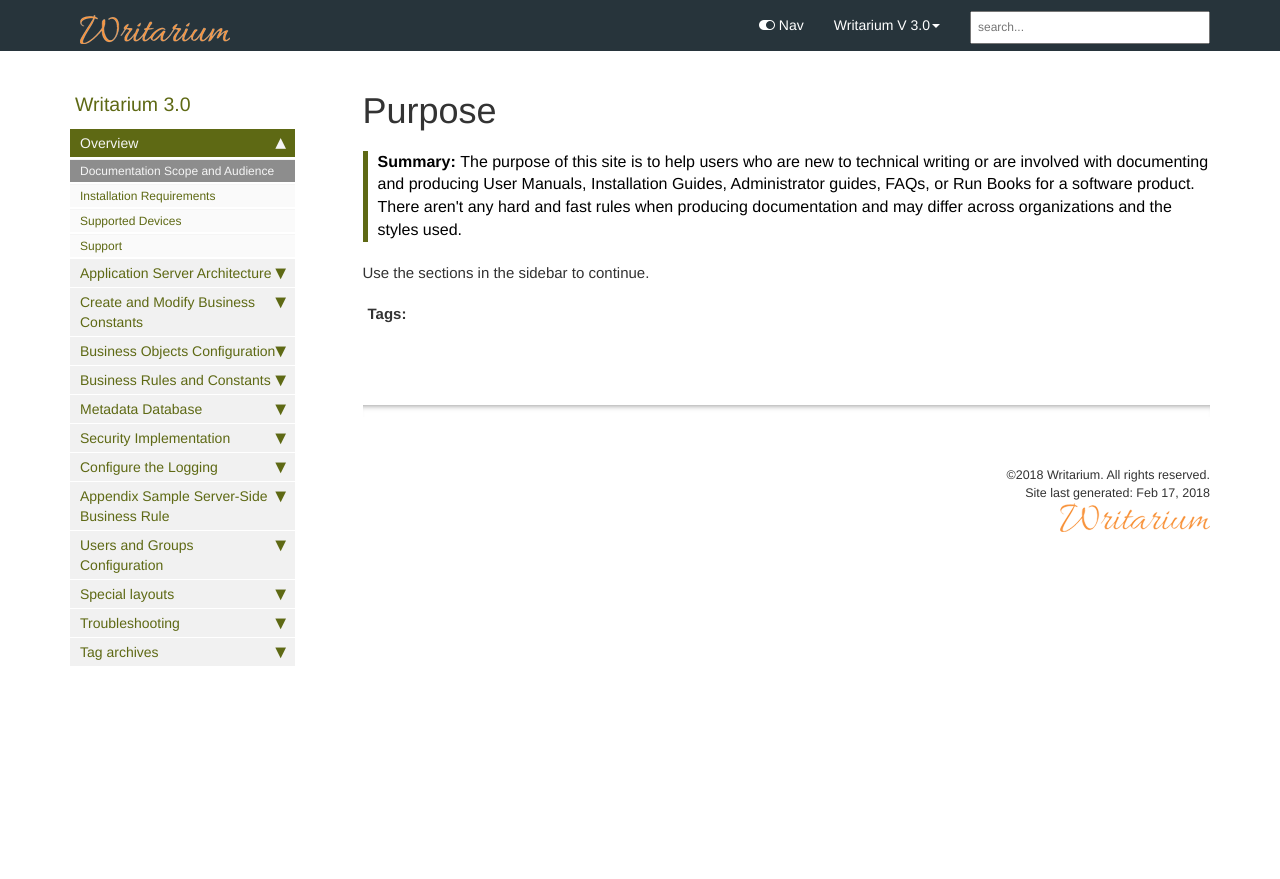
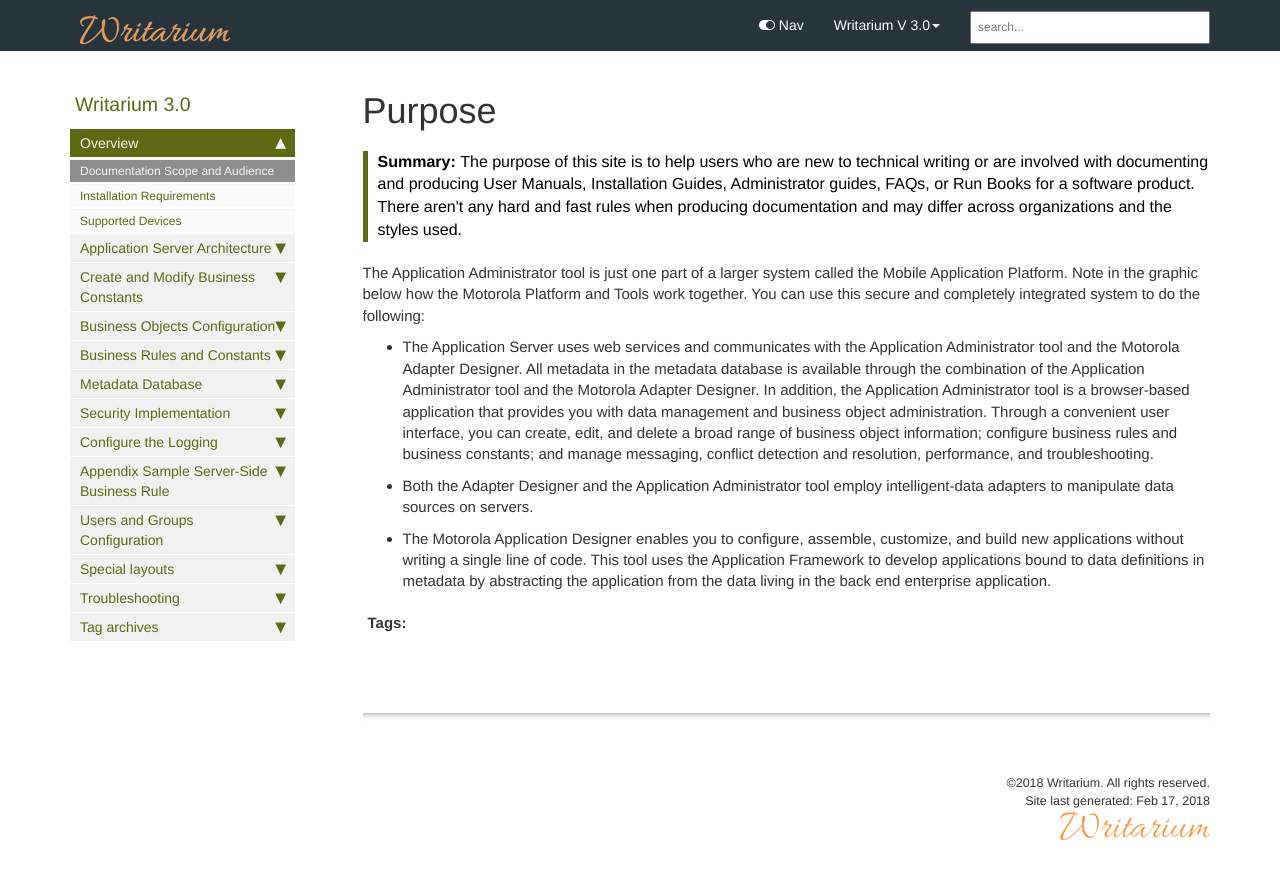
Before and after one commit to jsailo/app-server-guide, a Jekyll site: the page built from index.md, in a window 1280 px wide. Shown: the top 879 px of the page. Built offline with Jekyll 4.4.1, drawn with Linux system fonts in a browser that asks for light colours; nearby versions of some CDN libraries; comment, search, counter and statistics services are not loaded.

Commit message:
about page

```diff
--- a/_data/sidebars/mydoc_sidebar.yml
+++ b/_data/sidebars/mydoc_sidebar.yml
@@ -40,9 +40,9 @@ entries:
 #      url: /mydoc_about.html
 #      output: web, pdf
 
-    - title: Support
-      url: /mydoc_support.html
-      output: web, pdf
+ #      - title: Support
+ #        url: /mydoc_support.html
+#         output: web, pdf
 
   - title: Application Server Architecture
     output: web, pdf
--- a/index.md
+++ b/index.md
@@ -6,7 +6,10 @@ sidebar: mydoc_sidebar
 permalink: index.html
 summary: The purpose of this site is to help users who are new to technical writing or are involved with documenting and producing User Manuals, Installation Guides, Administrator guides, FAQs, or Run Books for a software product. There aren't any hard and fast rules when producing documentation and may differ across organizations and the styles used.
 ---
+The Application Administrator tool is just one part of a larger system called the Mobile Application Platform. Note in the graphic below how the Motorola Platform and Tools work together. You can use this secure and completely integrated system to do the following:
+* The Application Server uses web services and communicates with the Application Administrator tool and the Motorola Adapter Designer. All metadata in the metadata database is available through the combination of the Application Administrator tool and the Motorola Adapter Designer. In addition, the Application Administrator tool is a browser-based application that provides you with data management and business object administration. Through a convenient user interface, you can create, edit, and delete a broad range of business object information; configure business rules and business constants; and manage messaging, conflict detection and resolution, performance, and troubleshooting.
+* Both the Adapter Designer and the Application Administrator tool employ intelligent-data adapters to manipulate data sources on servers.
+* The Motorola Application Designer enables you to configure, assemble, customize, and build new applications without writing a single line of code. This tool uses the Application Framework to develop applications bound to data definitions in metadata by abstracting the application from the data living in the back end enterprise application.
 
-Use the sections in the sidebar to continue.
 
 {% include links.html %}
```
